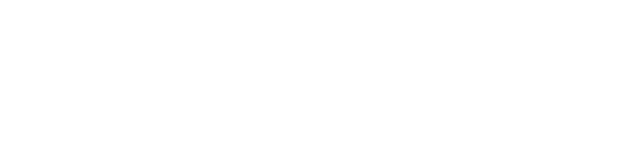
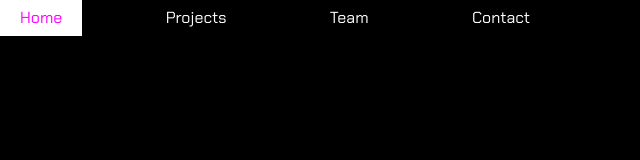
Before and after one commit to larto42/happyDoomsday, a Gatsby site: page / in a window 1280 px wide. Shown: the whole page, without its empty margins (0-640 px from the left). Built offline with nearby package versions, Linux system fonts and the light colour scheme; Gatsby itself is replaced by a stand-in of ours.

Commit message:
Add basic styles and logo animation to index page
Added basic menu to index page, imported animated logo for the Hero

```diff
--- /dev/null
+++ b/src/components/Menu.js
@@ -0,0 +1,28 @@
+import React from "react"
+import styled from "styled-components"
+
+const MenuWrapper = styled.ul`
+  width: 550px;
+  display: flex;
+  justify-content: space-between;
+`
+
+const MenuItem = styled.li`
+  color: white;
+  padding: 10px 20px;
+
+  &:hover {
+    color: #ff00ff;
+    background: white;
+  }
+`
+export default function Menu() {
+  return (
+    <MenuWrapper>
+      <MenuItem>Home</MenuItem>
+      <MenuItem>Projects</MenuItem>
+      <MenuItem>Team</MenuItem>
+      <MenuItem>Contact</MenuItem>
+    </MenuWrapper>
+  )
+}
--- a/src/pages/index.js
+++ b/src/pages/index.js
@@ -1,3 +1,15 @@
 import React from "react"
+import styled from "styled-components"
+import Menu from "../components/Menu"
 
-export default () => <div>Hello world!</div>
+const Container = styled.div`
+  background: black;
+  color: red;
+  height: 100vh;
+  width: 100vw;
+`
+export default () => (
+  <Container>
+    <Menu />
+  </Container>
+)
```
Also changed, not shown: 1 other file.
